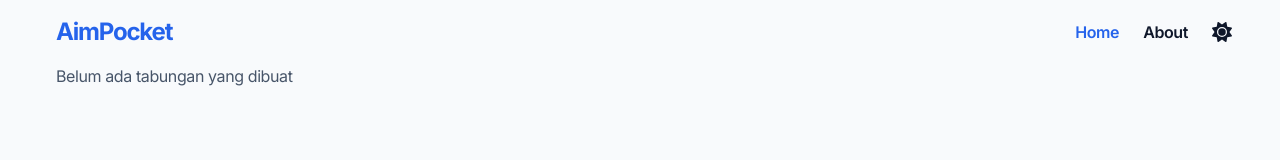
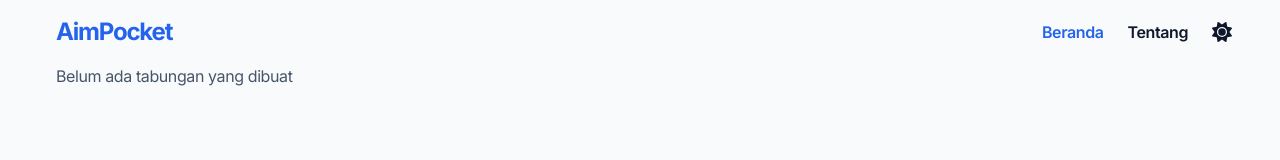
Before and after one commit to agreytosira/aim-pocket, a React (Vite) app: page / in a window 1280 px wide. Shown: the top 160 px of the page. Built offline with nearby package versions, Linux system fonts and the light colour scheme.

Commit message:
refactor: rename navbar link to bahasa indonesia

```diff
--- a/src/components/Navbar.jsx
+++ b/src/components/Navbar.jsx
@@ -1,8 +1,8 @@
-import { Link, useLocation } from 'react-router-dom';
-import ToggleTheme from './ToggleTheme';
+import { Link, useLocation } from 'react-router-dom'
+import ToggleTheme from './ToggleTheme'
 
 function Navbar() {
-    const location = useLocation().pathname;
+  const location = useLocation().pathname
 
   return (
     <nav className='py-4'>
@@ -11,25 +11,25 @@ function Navbar() {
           <h1 className='text-2xl font-bold text-blue-600'>
             <Link to='/'>AimPocket</Link>
           </h1>
-                    <ul className='flex gap-6 items-center'>
+          <ul className='flex items-center gap-6'>
             <li>
               <Link to='/' className={`${location == '/' && 'text-blue-600'} font-semibold`}>
-                                Home
+                Beranda
               </Link>
             </li>
             <li>
               <Link to='/about' className={`${location == '/about' && 'text-blue-600'} font-semibold`}>
-                                About
+                Tentang
               </Link>
             </li>
-                        <li className='aspect-square size-3 flex items-center'>
+            <li className='flex items-center aspect-square size-3'>
               <ToggleTheme />
             </li>
           </ul>
         </div>
       </div>
     </nav>
-    );
+  )
 }
 
-export default Navbar;
+export default Navbar
```
Lines whose indentation alone changed are shown as unchanged.
